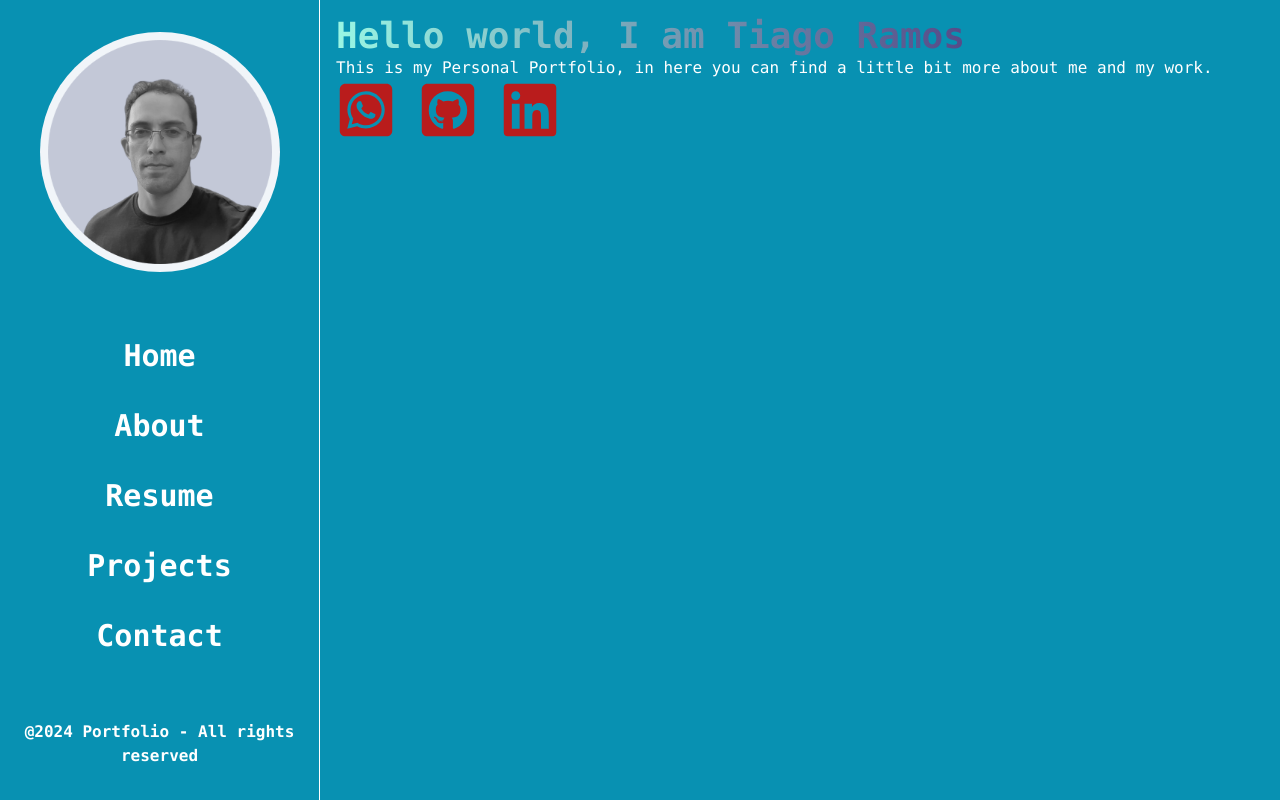
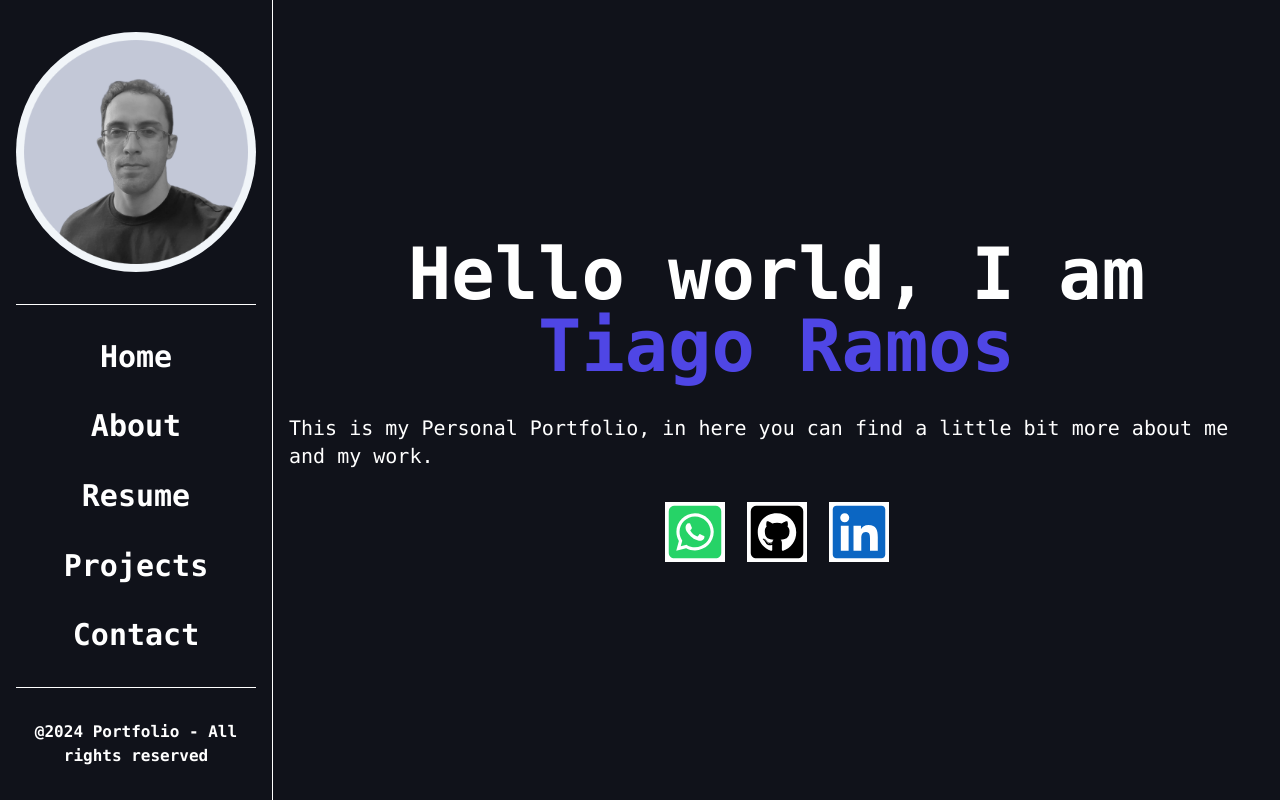
Before and after one commit to Tiago-devop/portfolio, a React (Vite) app: page / in a window 1280 px wide. Built offline with nearby package versions, Linux system fonts and the light colour scheme.

Commit message:
Refactor text animation and update home page layout

```diff
--- a/src/components/TextAnimation.tsx
+++ b/src/components/TextAnimation.tsx
@@ -1,13 +1,8 @@
 import { motion } from "framer-motion";
 
-const customStyles = {
-  WebkitBackgroundClip: 'text',
-  WebkitTextFillColor: 'transparent'
-}
-
-export default function TextAnimation({ text }: { text: string }) {
+export default function TextAnimation({ text, isWhite }: { text: string, isWhite?: boolean }) {
   return (
-    <motion.div style={customStyles} className="text-4xl  font-bold text-white bg-gradient-to-r from-teal-200 to-purple-950">
+    <motion.div className={`text-7xl  font-bold ${isWhite ? 'text-white' : 'text-indigo-600'}`}>
       {text.split('').map((letter, index) => (
         <motion.span
           key={index}
--- a/src/pages/Home.tsx
+++ b/src/pages/Home.tsx
@@ -1,15 +1,21 @@
 import TextAnimation from "../components/TextAnimation"
 import { FaWhatsappSquare, FaGithubSquare, FaLinkedin } from "react-icons/fa";
-const text = "Hello world, I am Tiago Ramos"
+
+const text = "Hello world, I am"
+const name = "Tiago Ramos"
+
 export default function Home() {
   return (
-    <div>
-      <TextAnimation text={text} />
-      <p>This is my Personal Portfolio, in here you can find a little bit more about me and my work.</p>
+    <div className="flex flex-col items-center justify-center h-full w-full mr-auto ml-auto">
+      <div className="flex flex-col items-center mb-8">
+        <TextAnimation isWhite text={text} />
+        <TextAnimation text={name} />
+      </div>
+      <p className="text-xl mb-8">This is my Personal Portfolio, in here you can find a little bit more about me and my work.</p>
       <div className="flex w-56 justify-between">
-        <a href="" target="_blank" rel="noopener noreferrer"><FaWhatsappSquare className="text-6xl text-red-700" /></a>
-        <a href="" target="_blank" rel="noopener noreferrer"><FaGithubSquare className="text-6xl text-red-700" /></a>
-        <a href="" target="_blank" rel="noopener noreferrer"><FaLinkedin className="text-6xl text-red-700" /></a>
+        <a href="" target="_blank" rel="noopener noreferrer"><FaWhatsappSquare className="text-6xl text-[#26d367] bg-white" /></a>
+        <a href="https://github.com/Tiago-devop" target="_blank" rel="noopener noreferrer"><FaGithubSquare className="text-6xl text-black bg-white" /></a>
+        <a href="https://www.linkedin.com/in/tiagoramosvasconcelos/" target="_blank" rel="noopener noreferrer"><FaLinkedin className="text-6xl text-[#0b66c3] bg-white" /></a>
       </div>
     </div>
   )
--- a/src/pages/Layout.tsx
+++ b/src/pages/Layout.tsx
@@ -3,22 +3,22 @@ import picture from '../assets/profile-pic.png'
 
 export default function Layout() {
   return (
-    <div className="container min-h-screen flex mx-auto bg-cyan-600 text-white font-mono">
+    <div className="container min-h-screen flex mx-auto bg-[#10121A] text-white font-mono">
       <nav className="flex flex-col items-center justify-around min-h-screen box-border border-r border-white w-80 p-4">
         <div className='flex items-center justify-center rounded-full bg-slate-100 h-60 w-60'>
           <img src={picture} alt="profile" className="object-cover h-56 w-56" />
         </div>
-        <div className="flex flex-col w-full justify-evenly items-center text-3xl font-semibold h-96">
-          <Link to="/">Home</Link>
-          <Link to="about">About</Link>
-          <Link to="resume">Resume</Link>
-          <Link to="projects">Projects</Link>
-          <Link to="contact">Contact</Link>
+        <div className="flex flex-col w-full justify-evenly items-center text-3xl font-semibold h-96 box-border border-y border-white">
+          <Link to="/" className='bg-none w-40 rounded-full text-center hover:bg-indigo-600'>Home</Link>
+          <Link to="about" className='bg-none w-40 rounded-full text-center hover:bg-indigo-600'>About</Link>
+          <Link to="resume" className='bg-none w-40 rounded-full text-center hover:bg-indigo-600'>Resume</Link>
+          <Link to="projects" className='bg-none w-40 rounded-full text-center hover:bg-indigo-600'>Projects</Link>
+          <Link to="contact" className='bg-none w-40 rounded-full text-center hover:bg-indigo-600'>Contact</Link>
         </div>
         <footer className="w-full text-center text-white font-mono font-semibold"><p>@2024 <b className='text-white font-mono font-semibold'>Portfolio - All rights reserved</b></p></footer>
       </nav>
 
-      <div className="p-4">
+      <div className="flex items-center justify-center p-4 w-full min-h-screen">
         <Outlet />
       </div>
     </div>
```
